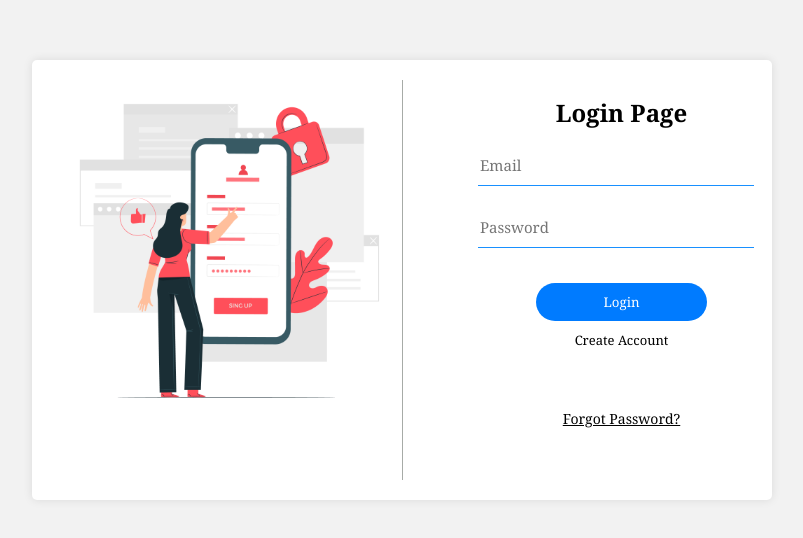
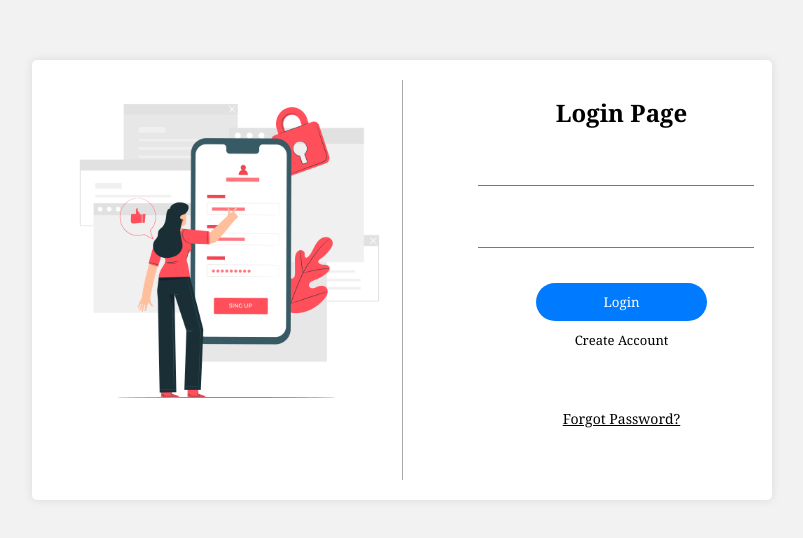
Before and after one commit to pr-atha-m/onlineBankingTeam5, a React (Create React App) app in the folder frontend/: page / in a window 1280 px wide. Shown: the part 120-658 px from the top of the page, without its empty margins (238-1041 px from the left). Built offline with nearby package versions, Linux system fonts and the light colour scheme; no server answers.

Commit message:
Added frontend Validations

```diff
--- a/frontend/package.json
+++ b/frontend/package.json
@@ -8,6 +8,7 @@
     "@testing-library/user-event": "^13.5.0",
     "mdb-react-ui-kit": "^6.2.0",
     "react": "^18.2.0",
+    "react-bootstrap": "^2.8.0",
     "react-dom": "^18.2.0",
     "react-router-dom": "^6.15.0",
     "react-scripts": "5.0.1",
--- a/frontend/src/App.js
+++ b/frontend/src/App.js
@@ -1,11 +1,12 @@
 import "./App.css";
 import { Login } from "./components/Login";
+import Login1 from "./components/Login1";
 
 function App() {
   return (
     <>
-      <Login />
-    </>
+      <Login1/>
+      </>
   );
 }
 
--- /dev/null
+++ b/frontend/src/components/Alert.js
@@ -0,0 +1,27 @@
+import React from 'react'
+
+class Alert extends React.Component{
+    render(){
+        const {message , onClose} = this.props;
+
+        return (
+            <div className="alert">
+                <div className="alert-content">
+                    <p>
+                        {message}
+                    </p>
+
+                    <button onClick={onClose}>OK</button>
+                </div>
+
+
+            </div>
+
+        )
+
+    }
+
+
+
+}
+export default Alert
--- a/frontend/src/components/Login.js
+++ b/frontend/src/components/Login.js
@@ -8,6 +8,7 @@
   constructor(props) {
     super(props);
     this.state = {
+      serverResponse:"",
       email: "",
       password: "",
       isLoggedIn: false,
@@ -24,9 +25,9 @@
       body:JSON.stringify(
 
         {
-            "user_name":"pratham",
-            "user_email":"pb@gmail.com",
-            "user_pwd":"4523"
+            "user_name":this.state.user_name,
+            "user_email":this.state.user_email,
+            "user_pwd":this.state.user_pwd
 
         }
 
@@ -36,6 +37,8 @@
     let p = await fetch("http://localhost:8080/banking/validate", options)
 
     let response  = await p.json();
+    this.state.serverResponse = response.message;
+    console.log(this.state.serverResponse)
 
     console.log(response)
   }
@@ -46,14 +49,18 @@
   };
 
   handleLogin = () => {
-    if (
-      this.state.email === "Pratham" &&
-      this.state.password === "wellsfargo"
-    ) {
+    this.componentDidMount();
+
+    console.log(this.state.serverResponse)
+    if(this.state.serverResponse === "Login Successful"){
       setTimeout(() => {
         this.setState({ isLoggedIn: true });
       }, 2000);
     }
+
+
+
+
   };
 
   render() {
--- /dev/null
+++ b/frontend/src/components/Login1.js
@@ -0,0 +1,153 @@
+import React, { useEffect, useState } from 'react'
+import "./Login.css";
+import Alert from 'react-bootstrap/Alert';
+import loginpic from "../images/login.jpg";
+export const Login1 = () => {
+    const [value1,setValue1] = useState("");
+    const [value2,setValue2] = useState("");
+    const [userpwd,Setuserpwd] = useState("");
+    const [username,Setusername] = useState("");
+    const [useremail,Setuseremail] = useState("");
+    const [message,Setmessage] = useState("");
+    const [isLoggedIn,SetisLoggedIn] = useState(false);
+    const [showAlert,setShowAlert] = useState(false);
+     const handleShowAlert = () =>{
+        setShowAlert(true);
+     }
+
+     const handleCloseAlert = () => {
+        setShowAlert(false);
+     }
+
+
+
+    useEffect(() => {
+        let options = {
+            method:"POST",
+            headers: {
+              'Content-Type': 'application/json',
+          },
+            body:JSON.stringify(
+
+              {
+                  "user_email":useremail,
+                  "user_pwd":userpwd
+
+              }
+
+            )
+
+          }
+          fetch("http://localhost:8080/banking/validate", options)
+          .then((resp)=>  resp.json())
+          .then((resp) => {
+
+            console.log(resp)
+                Setmessage(resp.message);
+
+          });
+
+
+    },[userpwd,useremail]);
+
+     const handleInputChange = (e) => {
+        let value  = e.target.value;
+        let inputName = e.target.name;
+        if(inputName === "email"){
+            setValue1(value);
+            Setuseremail(value);
+
+        }else{
+        setValue2(value)
+        Setuserpwd(value)
+        }
+      };
+
+
+
+
+      const handleLogin = () => {
+
+
+        if(message === "Login Successful"){
+          setTimeout(() => {
+           SetisLoggedIn(true)
+          }, 2000);
+        }
+        else if(message  === "Password is incorrect"){
+
+            alert("Pasword is incorrect!")
+        }
+        else if(message.includes("User not found for this email")){
+            alert("User not found for this email please create a new account")
+        }
+
+
+
+
+      };
+
+
+
+
+        if (isLoggedIn) {
+          return <div>You are logged in</div>;
+        }
+
+
+        return (
+          <div>
+            <div>
+              <div className="container">
+                <img className="loginimg" src={loginpic} alt="" />
+                <div class="vl"></div>
+
+                <div className="logindetails">
+                  <h1>Login Page</h1>
+
+                  <form>
+                    <div>
+                      <input
+                        type="email"
+                        id="email"
+                        name="email"
+                        value={value1}
+
+                        onChange={handleInputChange}
+                        required
+                      />
+                    </div>
+
+                    <div>
+                      <input
+                        type="password"
+                        id="password"
+                        name="password"
+                        value={value2}
+                        onChange={handleInputChange}
+                      />
+                    </div>
+
+                    <button type="button" onClick={handleLogin}>
+                      Login
+                    </button>
+
+                    <div className="leftmargin">
+                      <div className="createaccount">
+                        <a href="/signup">Create Account</a>
+                      </div>
+
+                      <div className="forgotpassword">
+                        <a href="/forgotpassword">Forgot Password?</a>
+                      </div>
+                    </div>
+                  </form>
+                </div>
+              </div>
+            </div>
+          </div>
+        );
+
+}
+
+export default Login1
```
Also changed, not shown: frontend/src/components/Alert.css (added), 1 other file (tests, documents, lock files or other folders).
